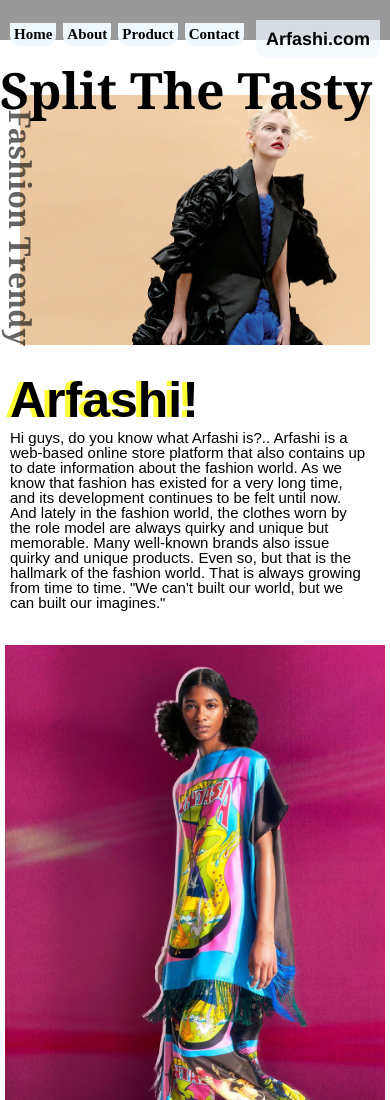
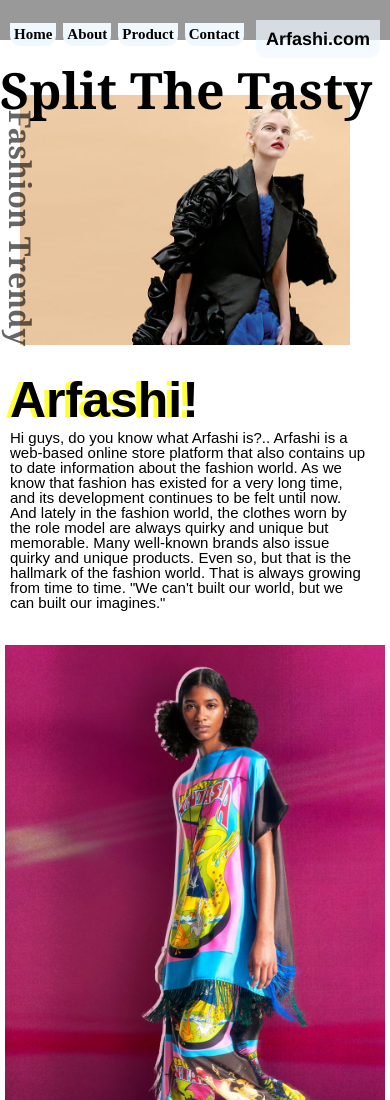
Before and after one commit to Arrdnn/flwm-studio, a plain HTML site: page index.html in a window 390 px wide. Shown: the top 1100 px of the page. Drawn offline with Linux system fonts and the light colour scheme.

Commit message:
mengubah ukuran mobile

```diff
--- a/style.css
+++ b/style.css
@@ -541,7 +541,7 @@ html, * {
 	}
 
 	.inti {
-		width: 350px;
+		width: 390px;
 		height: auto;
 		box-sizing: border-box;
 	}
@@ -551,7 +551,7 @@ html, * {
 	}
 
 	.kotak1 {
-		width: 350px;
+		width: 330px;
 		height: 250px;
 		margin-left: 10px;
 		background-size: cover;
```
